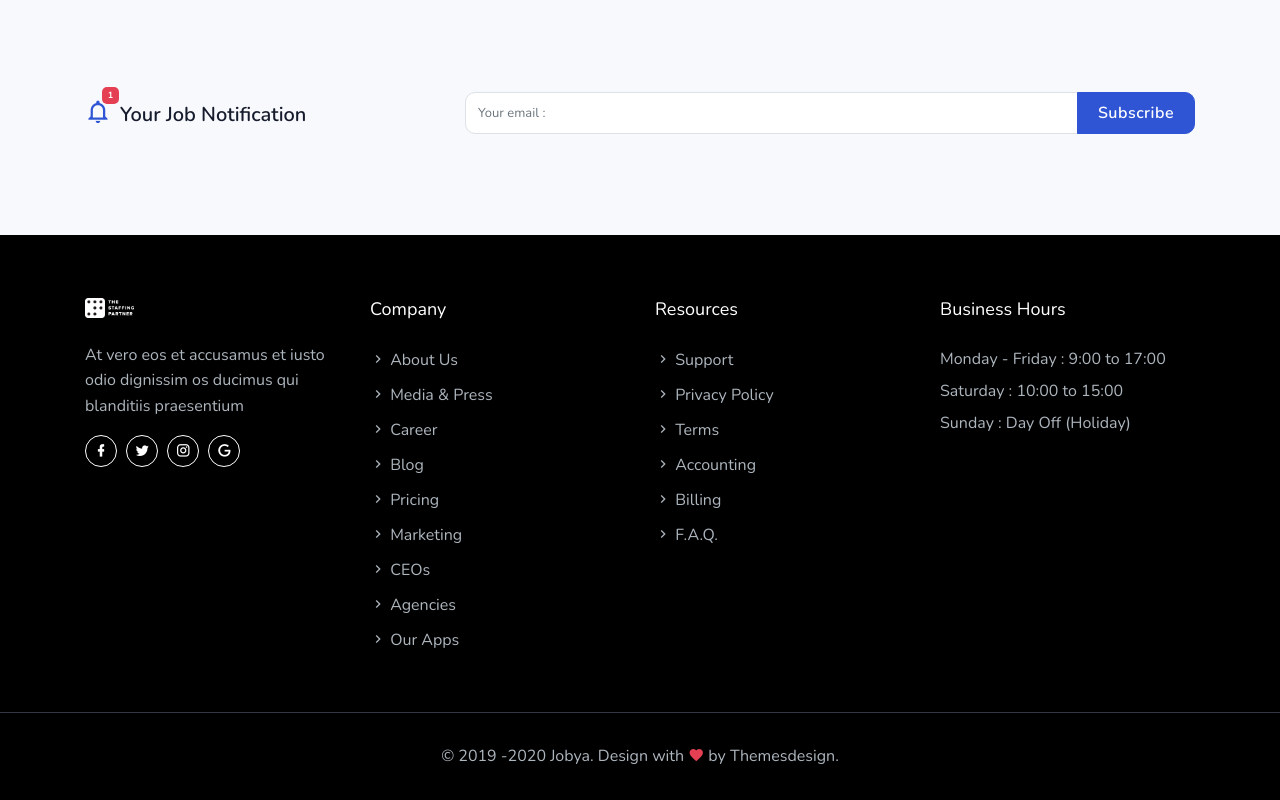
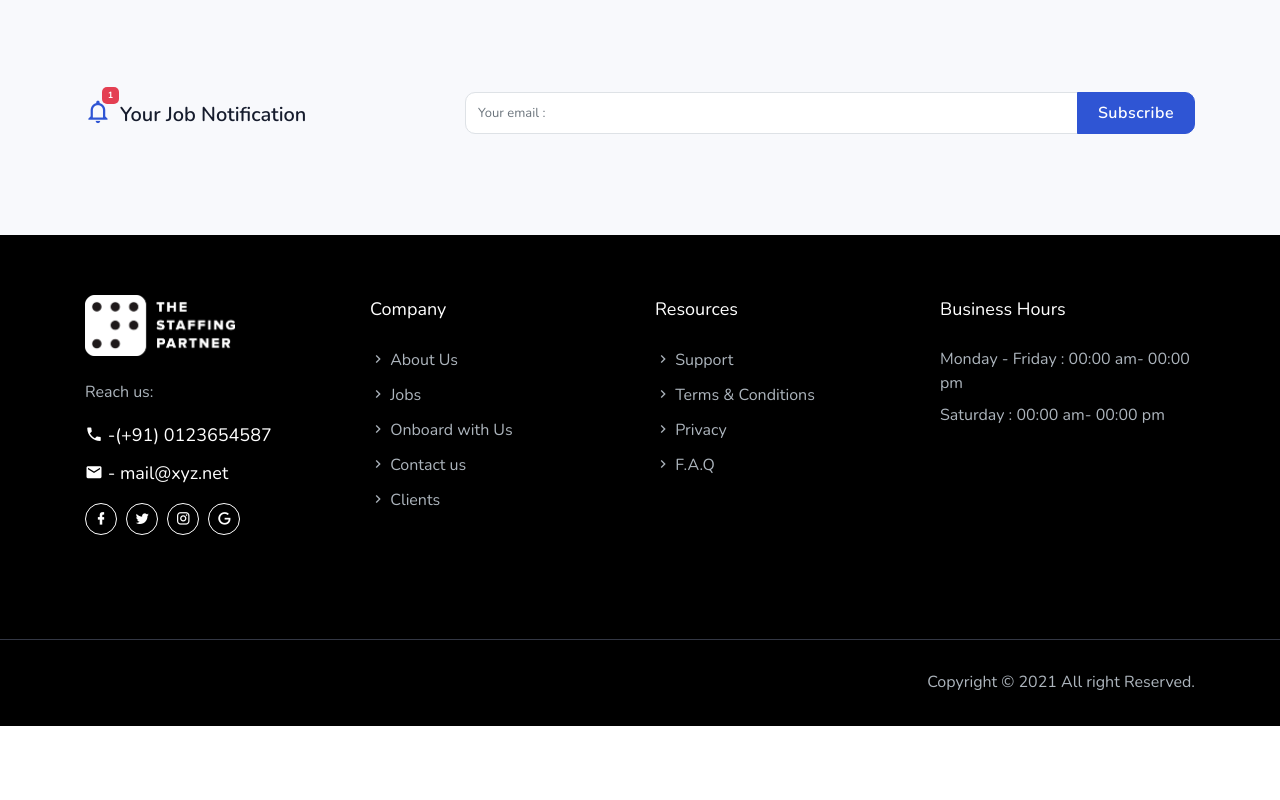
Before and after one commit to scraft-studio/staffing-project, a plain HTML site: page contact.html in a window 1280 px wide. Shown: the part 1962-2762 px from the top of the page. After the commit the page ends 2688 px from the top, so only its background shows below. Drawn offline with nearby package versions, Linux system fonts and the light colour scheme.

Commit message:
footer done

```diff
--- a/contact.html
+++ b/contact.html
@@ -367,8 +367,14 @@
     <div class="container">
         <div class="row">
             <div class="col-lg-3 col-12 mb-0 mb-md-4 pb-0 pb-md-2">
-                    <a href="javascript:void(0)"><img src="images/logo-light.png" height="20" alt=""></a>
-                    <p class="mt-4">At vero eos et accusamus et iusto odio dignissim os ducimus qui blanditiis praesentium</p>
+                <a href="javascript:void(0)"><img class="logo-dark" src="images/logo-light.png" height="20" alt=""></a>
+
+                <p class="mt-4">Reach us:</p>
+                <ul class="social-icon-box">
+                    <li><a href=""><i class="mdi mdi-phone"></i> -(+91) 0123654587</a></li>
+                    <li><a href=""><i class="mdi mdi-email"></i> - mail@xyz.net</a></li>
+                </ul>
+
                 <ul class="social-icon social list-inline mb-0">
                     <li class="list-inline-item"><a href="#" class="rounded"><i class="mdi mdi-facebook"></i></a></li>
                     <li class="list-inline-item"><a href="#" class="rounded"><i class="mdi mdi-twitter"></i></a></li>
@@ -380,34 +386,28 @@
                 <p class="text-white mb-4 footer-list-title">Company</p>
                 <ul class="list-unstyled footer-list">
                     <li><a href="#" class="text-foot"><i class="mdi mdi-chevron-right"></i> About Us</a></li>
-                        <li><a href="#" class="text-foot"><i class="mdi mdi-chevron-right"></i> Media & Press</a></li>
-                        <li><a href="#" class="text-foot"><i class="mdi mdi-chevron-right"></i> Career</a></li>
-                        <li><a href="#" class="text-foot"><i class="mdi mdi-chevron-right"></i> Blog</a></li>
-                        <li><a href="#" class="text-foot"><i class="mdi mdi-chevron-right"></i> Pricing</a></li>
-                        <li><a href="#" class="text-foot"><i class="mdi mdi-chevron-right"></i> Marketing</a></li>
-                        <li><a href="#" class="text-foot"><i class="mdi mdi-chevron-right"></i> CEOs </a></li>
-                        <li><a href="#" class="text-foot"><i class="mdi mdi-chevron-right"></i> Agencies</a></li>
-                        <li><a href="#" class="text-foot"><i class="mdi mdi-chevron-right"></i> Our Apps</a></li>
+                    <li><a href="#" class="text-foot"><i class="mdi mdi-chevron-right"></i> Jobs</a></li>
+                    <li><a href="#" class="text-foot"><i class="mdi mdi-chevron-right"></i> Onboard with Us</a></li>
+                    <li><a href="#" class="text-foot"><i class="mdi mdi-chevron-right"></i> Contact us </a></li>
+                    <li><a href="#" class="text-foot"><i class="mdi mdi-chevron-right"></i> Clients</a></li>
+
                 </ul>
             </div>
             <div class="col-lg-3 col-md-4 col-12 mt-4 mt-sm-0 pt-2 pt-sm-0">
                 <p class="text-white mb-4 footer-list-title">Resources</p>
                 <ul class="list-unstyled footer-list">
                     <li><a href="#" class="text-foot"><i class="mdi mdi-chevron-right"></i> Support</a></li>
-                        <li><a href="#" class="text-foot"><i class="mdi mdi-chevron-right"></i> Privacy Policy</a></li>
-                        <li><a href="#" class="text-foot"><i class="mdi mdi-chevron-right"></i> Terms</a></li>
-                        <li><a href="#" class="text-foot"><i class="mdi mdi-chevron-right"></i> Accounting </a></li>
-                        <li><a href="#" class="text-foot"><i class="mdi mdi-chevron-right"></i> Billing</a></li>
-                        <li><a href="#" class="text-foot"><i class="mdi mdi-chevron-right"></i> F.A.Q.</a></li>
+                    <li><a href="#" class="text-foot"><i class="mdi mdi-chevron-right"></i> Terms & Conditions</a></li>
+                    <li><a href="#" class="text-foot"><i class="mdi mdi-chevron-right"></i> Privacy</a></li>
+                    <li><a href="#" class="text-foot"><i class="mdi mdi-chevron-right"></i> F.A.Q </a></li>
                 </ul>
             </div>
 
             <div class="col-lg-3 col-md-4 col-12 mt-4 mt-sm-0 pt-2 pt-sm-0">
                 <p class="text-white mb-4 footer-list-title f-17">Business Hours</p>
                 <ul class="list-unstyled text-foot mt-4 mb-0">
-                        <li>Monday - Friday : 9:00 to 17:00</li>
-                        <li class="mt-2">Saturday : 10:00 to 15:00</li>
-                        <li class="mt-2">Sunday : Day Off (Holiday)</li>
+                    <li>Monday - Friday : 00:00 am- 00:00 pm</li>
+                    <li class="mt-2">Saturday : 00:00 am- 00:00 pm</li>
                 </ul>
             </div>
         </div>
@@ -416,11 +416,11 @@
 <!-- footer end -->
 <hr>
 <footer class="footer footer-bar">
-        <div class="container text-center">
+    <div class="container text-right">
         <div class="row justify-content-center">
             <div class="col-12">
                 <div class="">
-                        <p class="mb-0">© 2019 -2020 Jobya. Design with <i class="mdi mdi-heart text-danger"></i> by Themesdesign.</p>
+                    <p class="mb-0">Copyright © 2021 All right Reserved. </p>
                 </div>
             </div>
         </div>
@@ -442,12 +442,13 @@
 
 <!-- selectize js -->
 <script src="js/selectize.min.js"></script>
+<script src="js/jquery.nice-select.min.js"></script>
 
-    <script src="js/jquery.nice-select.min.js"></script>
-    <!-- CONTACT -->
-    <script src="js/contact.js"></script>
+<script src="js/owl.carousel.min.js"></script>
+<script src="js/counter.int.js"></script>
 
 <script src="js/app.js"></script>
+<script src="js/home.js"></script>
 
 </body>
 </html>
```
Lines whose indentation alone changed are shown as unchanged.
